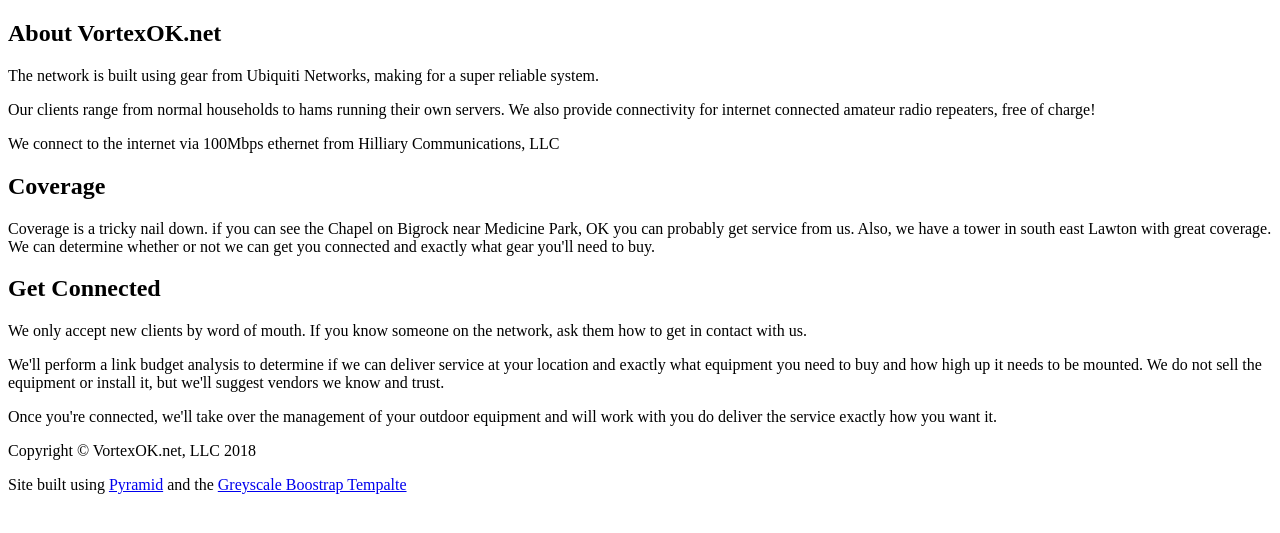
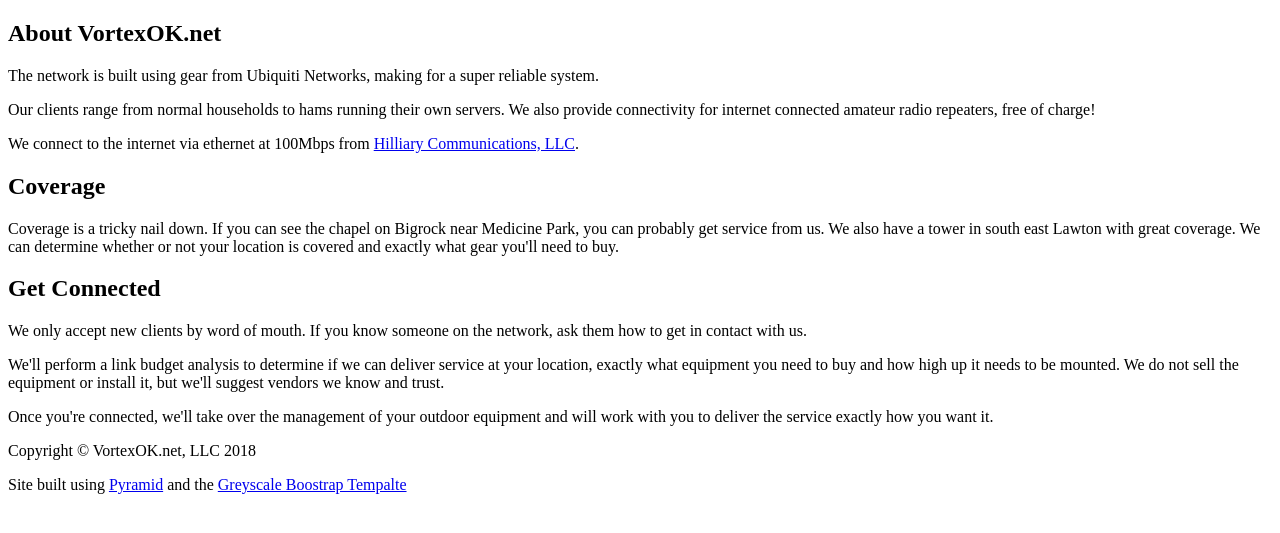
Before and after one commit to stephanellis/vtxok, a Python web app: template vtxok/templates/base.html in a window 1280 px wide. Shown: the part 215-748 px from the top of the page. Run offline with Jinja, Linux system fonts and the light colour scheme; the template is opened without the code that fills it, so the values that code supplies are empty; some libraries are stand-ins or nearby versions.

Commit message:
updated the copy a bit to be easier to read

```diff
--- a/vtxok/templates/base.html
+++ b/vtxok/templates/base.html
@@ -86,7 +86,7 @@
                 connectivity for internet connected amateur radio repeaters, free of charge!</p>
             </div>
             <div class="col-lg-4 mx-auto">
-                <p>We connect to the internet via 100Mbps ethernet from Hilliary Communications, LLC</p>
+                <p>We connect to the internet via ethernet at 100Mbps from <a href="http://hillcom.net/" target="_blank">Hilliary Communications, LLC</a>.</p>
             </div>
         </div>
       </div>
@@ -97,9 +97,9 @@
       <div class="container">
         <div class="col-lg-8 mx-auto">
           <h2>Coverage</h2>
-          <p>Coverage is a tricky nail down.  if you can see the Chapel on Bigrock near Medicine Park, OK
-          you can probably get service from us.  Also, we have a tower in south east Lawton with great coverage.
-          We can determine whether or not we can get you connected and exactly what gear you'll need to buy.</p>
+          <p>Coverage is a tricky nail down.  If you can see the chapel on Bigrock near Medicine Park,
+          you can probably get service from us.  We also have a tower in south east Lawton with great coverage.
+          We can determine whether or not your location is covered and exactly what gear you'll need to buy.</p>
         </div>
       </div>
     </section>
@@ -118,13 +118,13 @@
                     how to get in contact with us.</p>
             </div>
             <div class="col-lg-4 mx-auto">
-                <p>We'll perform a link budget analysis to determine if we can deliver service at your location
-                    and exactly what equipment you need to buy and how high up it needs to be mounted.  We do not
+                <p>We'll perform a link budget analysis to determine if we can deliver service at your location,
+                    exactly what equipment you need to buy and how high up it needs to be mounted.  We do not
                     sell the equipment or install it, but we'll suggest vendors we know and trust.</p>
             </div>
             <div class="col-lg-4 mx-auto">
                 <p>Once you're connected, we'll take over the management of your outdoor equipment and will work
-                with you do deliver the service exactly how you want it.</p>
+                with you to deliver the service exactly how you want it.</p>
             </div>
         </div>
       </div>
```
